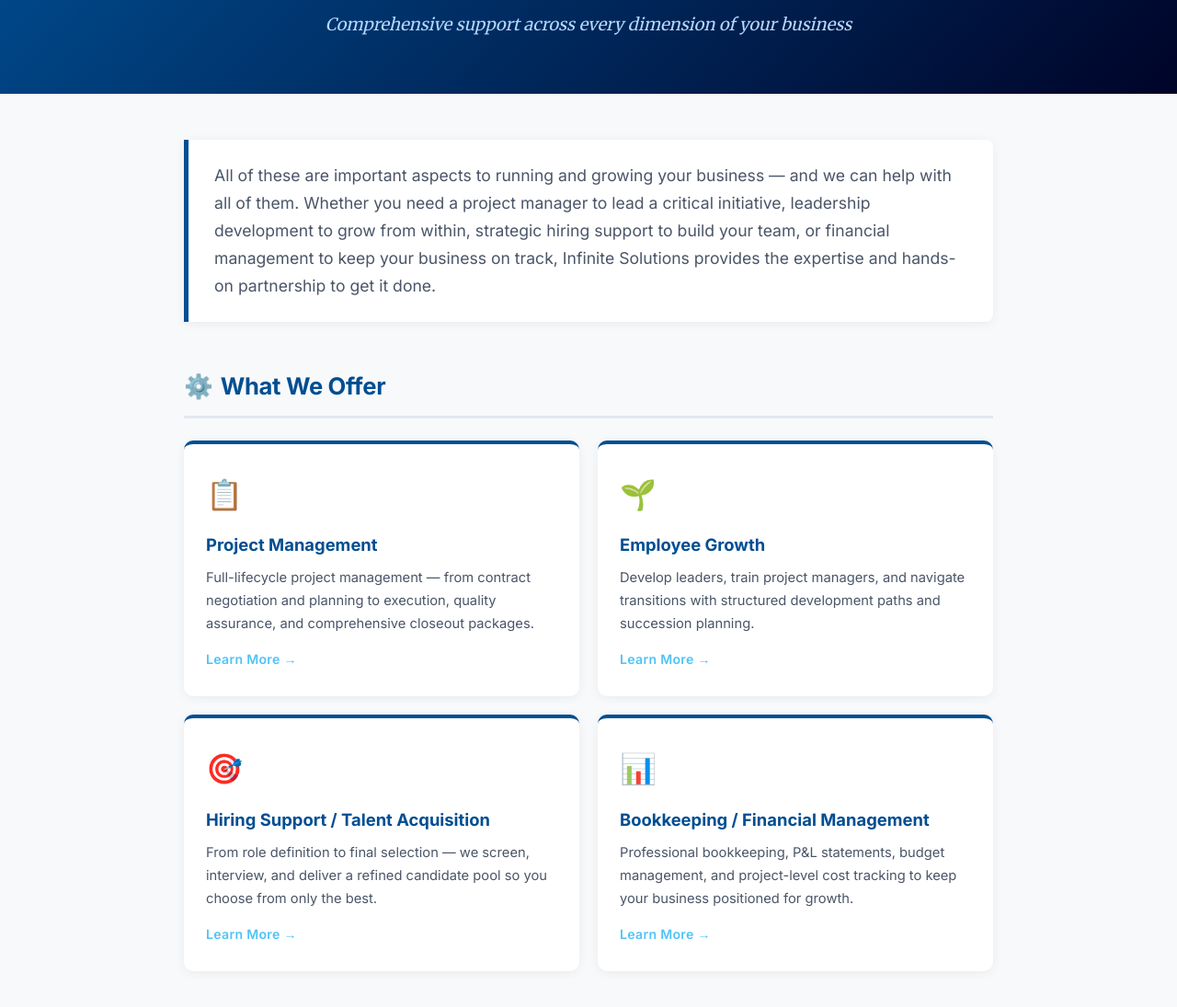
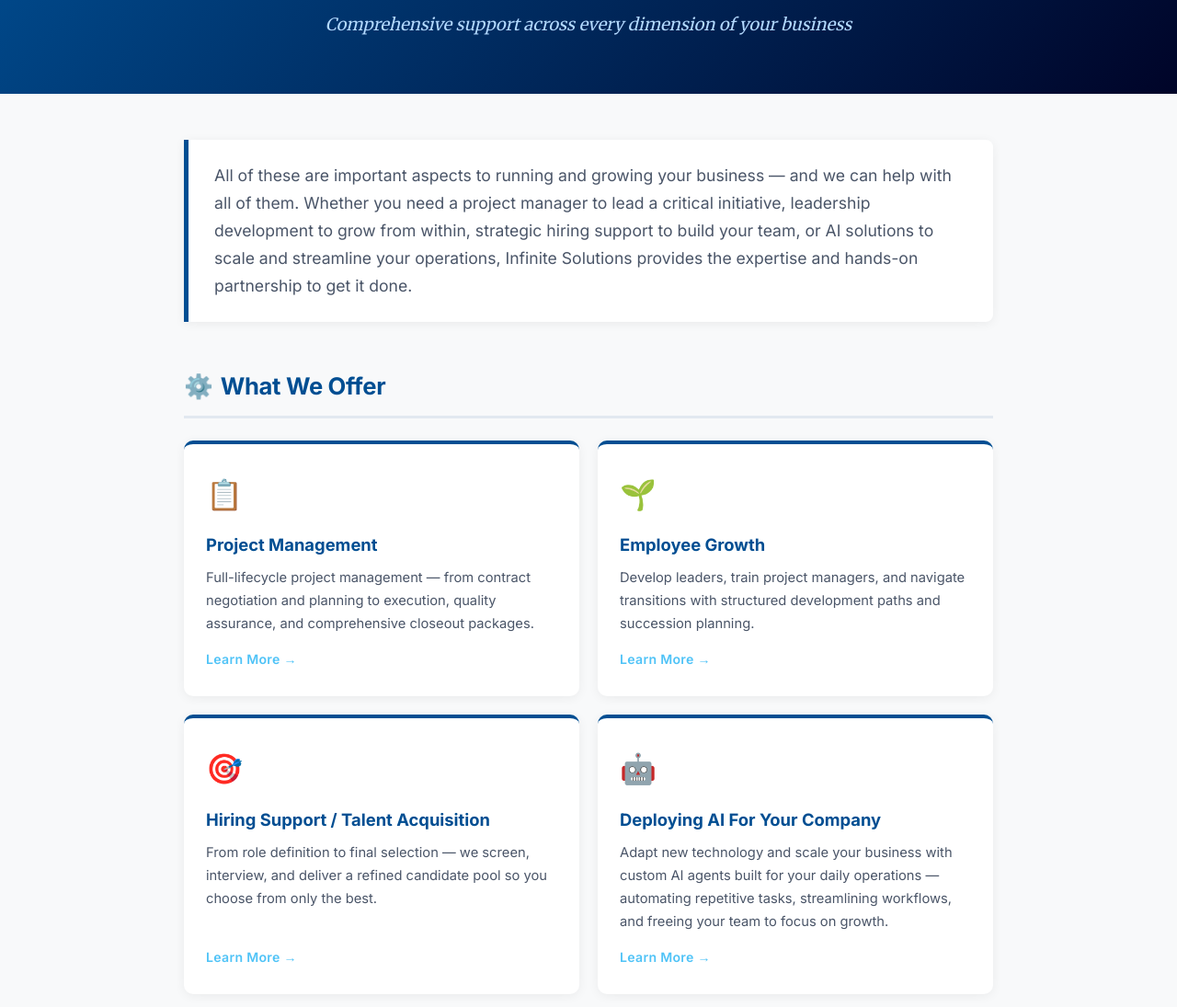
Before and after one commit to INF888/my-website, a plain HTML site: page services.html in a window 1280 px wide. Shown: the part 205-1300 px from the top of the page at 92% size. Drawn offline with Linux system fonts and the light colour scheme.

Commit message:
Update services.html

```diff
--- a/services.html
+++ b/services.html
@@ -82,7 +82,7 @@
           <a href="project-management.html">Project Management</a>
           <a href="employee-growth.html">Employee Growth</a>
           <a href="hiring.html">Hiring Support/Talent Acquisition</a>
-          <a href="bookkeeping.html">Bookkeeping/Financial Management</a>
+          <a href="deploying-ai.html">Deploying AI For Your Company</a>
         </div>
       </li>
       <li><a href="contact.html">Contact</a></li>
@@ -99,7 +99,7 @@
 
     <!-- Intro -->
     <p class="intro">
-      All of these are important aspects to running and growing your business — and we can help with all of them. Whether you need a project manager to lead a critical initiative, leadership development to grow from within, strategic hiring support to build your team, or financial management to keep your business on track, Infinite Solutions provides the expertise and hands-on partnership to get it done.
+      All of these are important aspects to running and growing your business — and we can help with all of them. Whether you need a project manager to lead a critical initiative, leadership development to grow from within, strategic hiring support to build your team, or AI solutions to scale and streamline your operations, Infinite Solutions provides the expertise and hands-on partnership to get it done.
     </p>
 
     <!-- Service Cards -->
@@ -123,10 +123,10 @@
         <p>From role definition to final selection — we screen, interview, and deliver a refined candidate pool so you choose from only the best.</p>
         <span class="learn-more">Learn More →</span>
       </a>
-      <a href="bookkeeping.html" class="service-card">
-        <span class="card-icon">📊</span>
-        <h3>Bookkeeping / Financial Management</h3>
-        <p>Professional bookkeeping, P&L statements, budget management, and project-level cost tracking to keep your business positioned for growth.</p>
+      <a href="deploying-ai.html" class="service-card">
+        <span class="card-icon">🤖</span>
+        <h3>Deploying AI For Your Company</h3>
+       <p>Adapt new technology and scale your business with custom AI agents built for your daily operations — automating repetitive tasks, streamlining workflows, and freeing your team to focus on growth.</p>
         <span class="learn-more">Learn More →</span>
       </a>
     </div>
```
